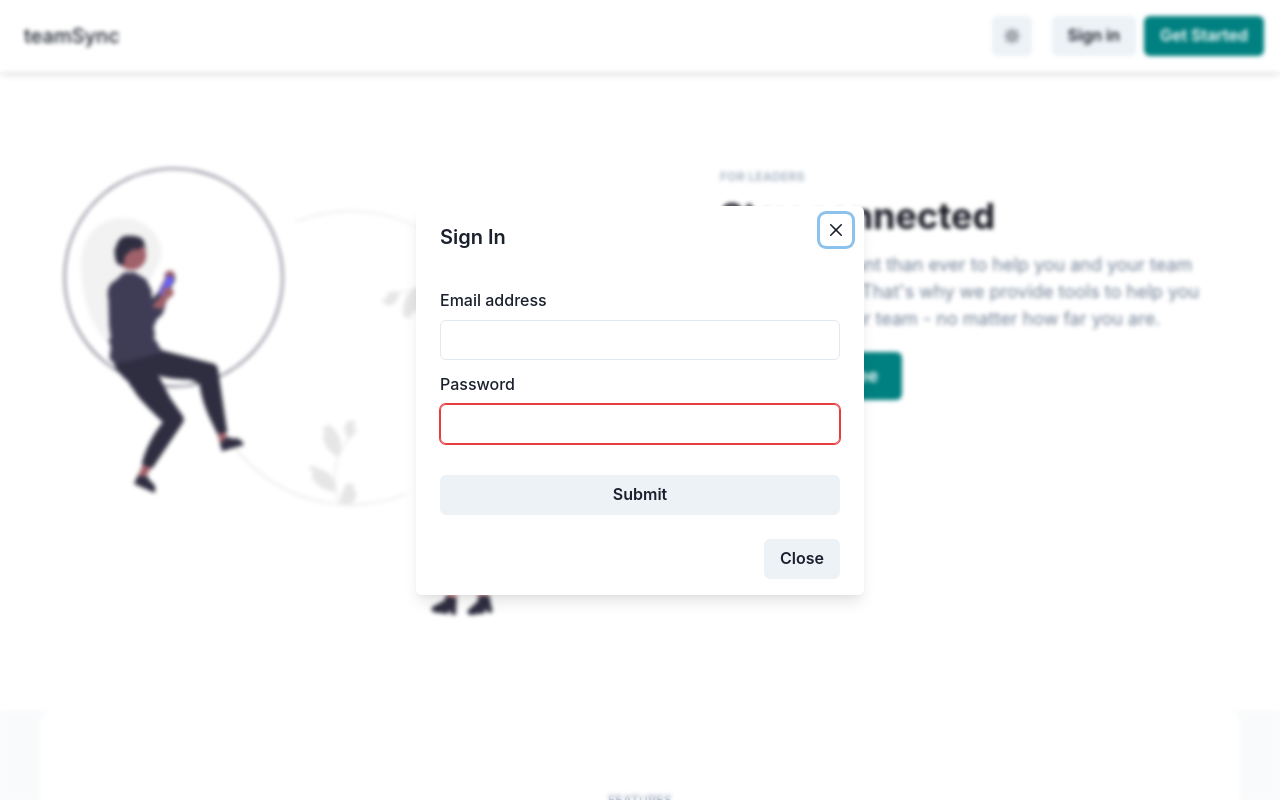
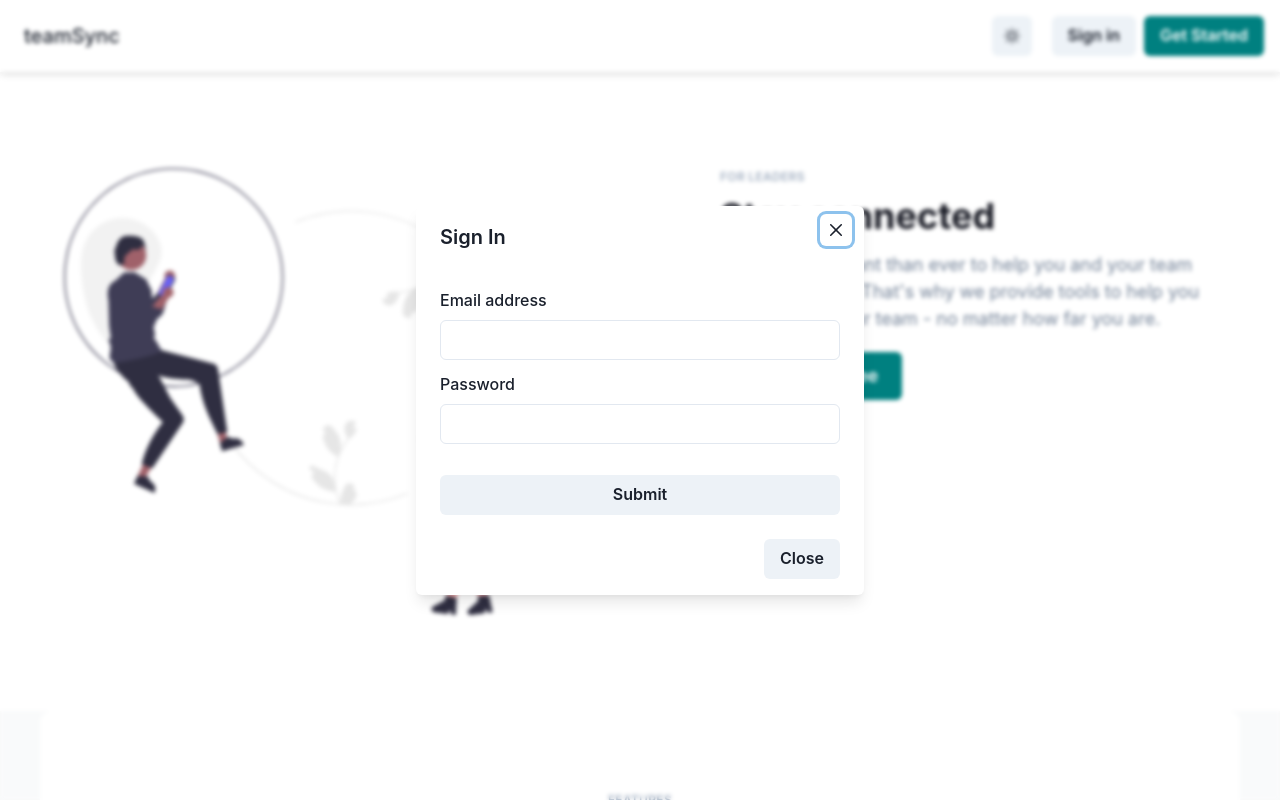
Before and after one commit to catmcclelland/teamSync, a React (Vite) app: page / in a window 1280 px wide. Both pictures are taken after a click on the button "Sign in". Shown: the top 800 px of the page. Built offline with nearby package versions, Linux system fonts and the light colour scheme; no server answers.

Commit message:
password fix 2

```diff
--- a/src/components/SignInModal.jsx
+++ b/src/components/SignInModal.jsx
@@ -51,7 +51,7 @@ export function SignInModal(props) {
                 )}
               </FormControl>
 
-              <FormControl mt={3} mb={15} isInvalid={props.isPasswordError}>
+              <FormControl mt={3} mb={15} isInvalid={props.isPasswordError[0]}>
                 <FormLabel htmlFor="password">Password</FormLabel>
                 <Input
                   id="password"
```
